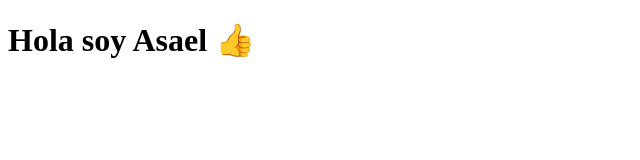
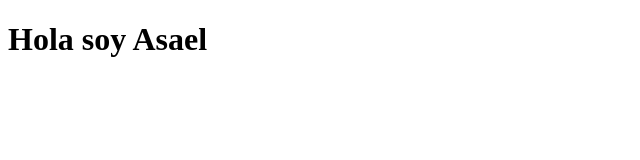
Before and after one commit to asaelitop/actions-ejempo, a plain HTML site: page index.html in a window 1280 px wide. Shown: the full height of the page, 0-640 px from the left. Drawn offline with Linux system fonts and the light colour scheme.

Commit message:
prueba 2

```diff
--- a/index.html
+++ b/index.html
@@ -7,6 +7,6 @@
     <title>My site</title>
 </head>
 <body>
-    <h1>Hola soy Asael 👍</h1>
+    <h1>Hola soy Asael</h1>
 </body>
 </html>
```
